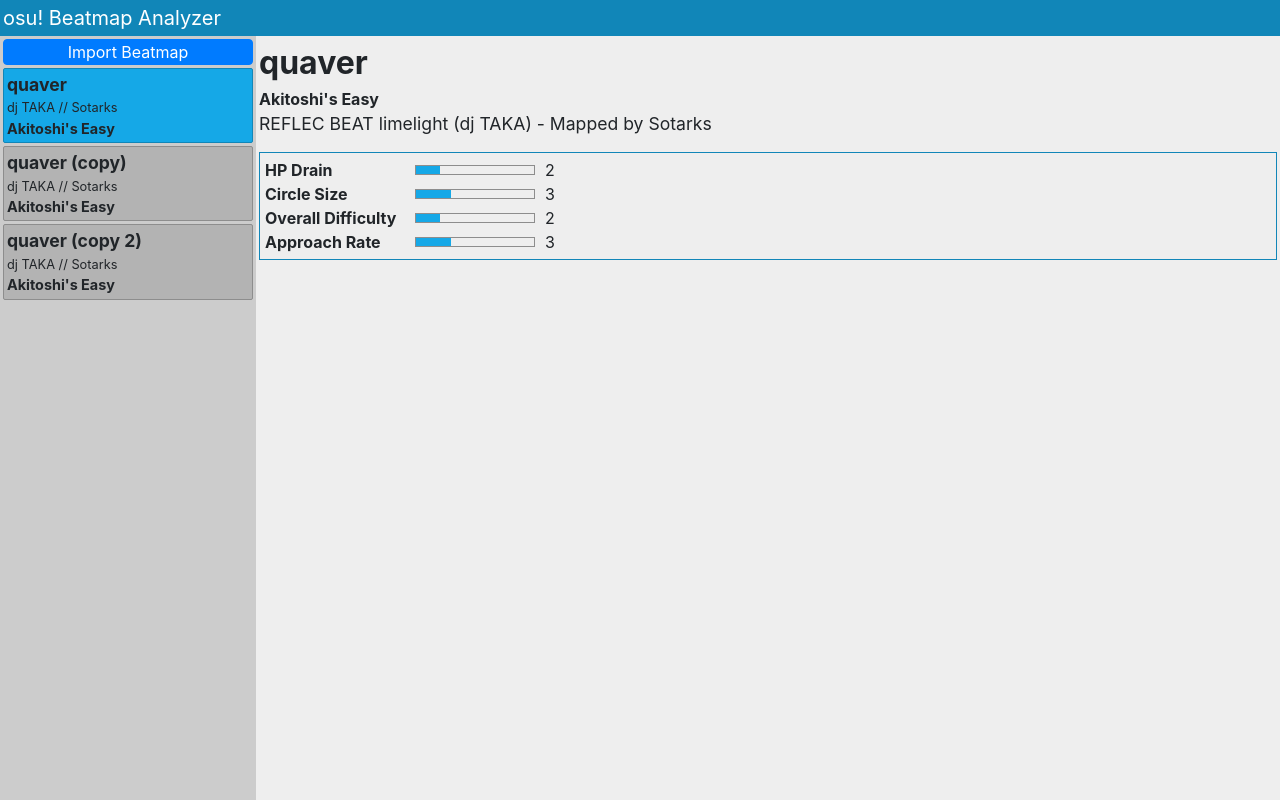
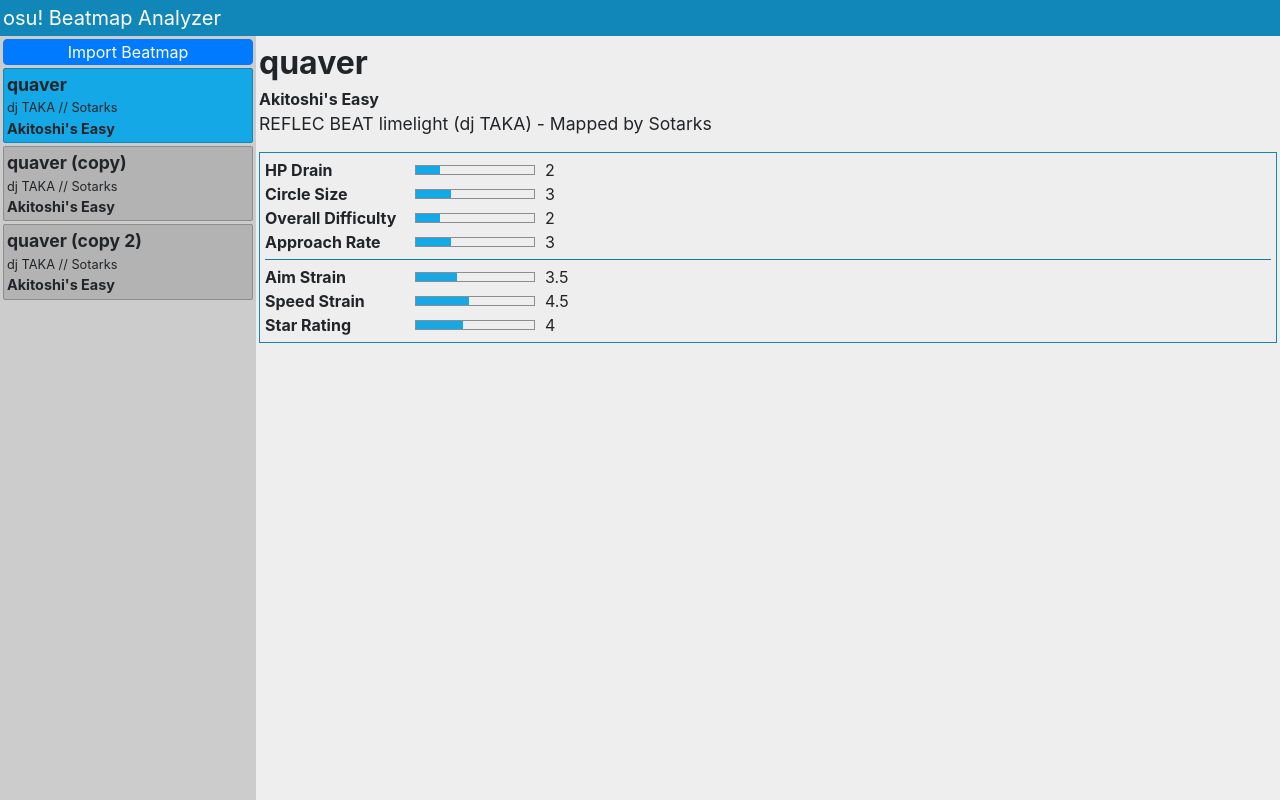
Before and after one commit to Ghabriel/osu-beatmap-analyzer, a React (Create React App) app: page / in a window 1280 px wide. Built offline with nearby package versions, Linux system fonts and the light colour scheme.

Commit message:
Added a mocked section with strains and star rating

```diff
--- a/src/components/Main.tsx
+++ b/src/components/Main.tsx
@@ -40,6 +40,11 @@
 
     traitValue: {
         marginLeft: '10px',
+    },
+
+    traitDivisor: {
+        marginBottom: '5px',
+        marginTop: '5px',
     },
 };
 
@@ -90,6 +95,26 @@
                     <PartialBar fraction={beatmap.approachRate / 10} />
                     <div style={styles.traitValue}>{beatmap.approachRate}</div>
                 </div>
+
+                <hr color={colors.primaryBorder} style={styles.traitDivisor} />
+
+                <div style={styles.trait}>
+                    <div style={styles.traitKey}>Aim Strain</div>
+                    <PartialBar fraction={3.5 / 10} />
+                    <div style={styles.traitValue}>{3.5}</div>
+                </div>
+
+                <div style={styles.trait}>
+                    <div style={styles.traitKey}>Speed Strain</div>
+                    <PartialBar fraction={4.5 / 10} />
+                    <div style={styles.traitValue}>{4.5}</div>
+                </div>
+
+                <div style={styles.trait}>
+                    <div style={styles.traitKey}>Star Rating</div>
+                    <PartialBar fraction={4 / 10} />
+                    <div style={styles.traitValue}>{4}</div>
+                </div>
             </div>
         </div>
     );
```
